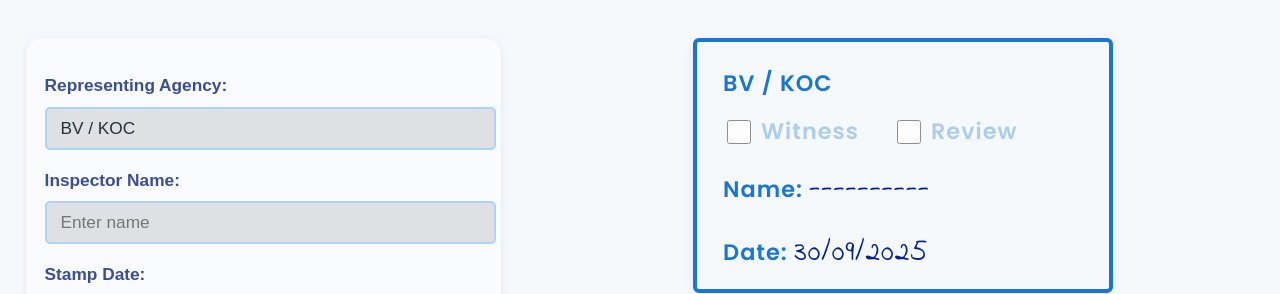
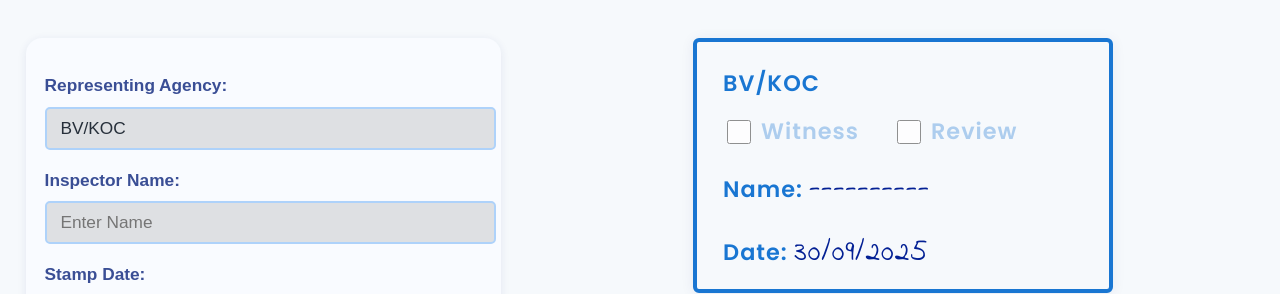
Before and after one commit to thajucp123/aes-stamping, a React (Vite) app: page / in a window 1280 px wide. Shown: the top 294 px of the page. Built offline with nearby package versions, Linux system fonts and the light colour scheme.

Commit message:
Corrected download file name

```diff
--- a/src/App.jsx
+++ b/src/App.jsx
@@ -2,13 +2,13 @@
 import html2canvas from "html2canvas";
 import "./App.css";
 import CardForm from "./components/CardForm";
-import { getTodayDateStr } from "./utils";
+import { getTodayDateStr, formatDate } from "./utils";
 
 
 
 function App() {
   const [values, setValues] = useState({
-    bvText: "BV / KOC",
+    bvText: "BV/KOC",
     witness: false,
     review: false,
     name: "",
@@ -26,7 +26,7 @@
       scale: 2
     });
     const link = document.createElement("a");
-    link.download = "bv-koc-card.png";
+    link.download = `${values.witness ? "W" : ""}${values.review ? "R" : ""}_${values.name}_${values.bvText}_${formatDate(values.date)}.png`;
     link.href = canvas.toDataURL();
     link.click();
     /*offscreenRef.current.style.display = "none";*/
@@ -43,7 +43,7 @@
             value={values.bvText}
             onChange={e => setValues(v => ({ ...v, bvText: e.target.value }))}
             autoComplete="off"
-            placeholder="Enter BV / KOC"
+            placeholder="Eg: BV/KOC"
           />
         </div>
         <div className="form-group">
@@ -54,7 +54,7 @@
             value={values.name}
             onChange={e => setValues(v => ({ ...v, name: e.target.value }))}
             autoComplete="off"
-            placeholder="Enter name"
+            placeholder="Enter Name"
             maxLength={17}
           />
         </div>
```
